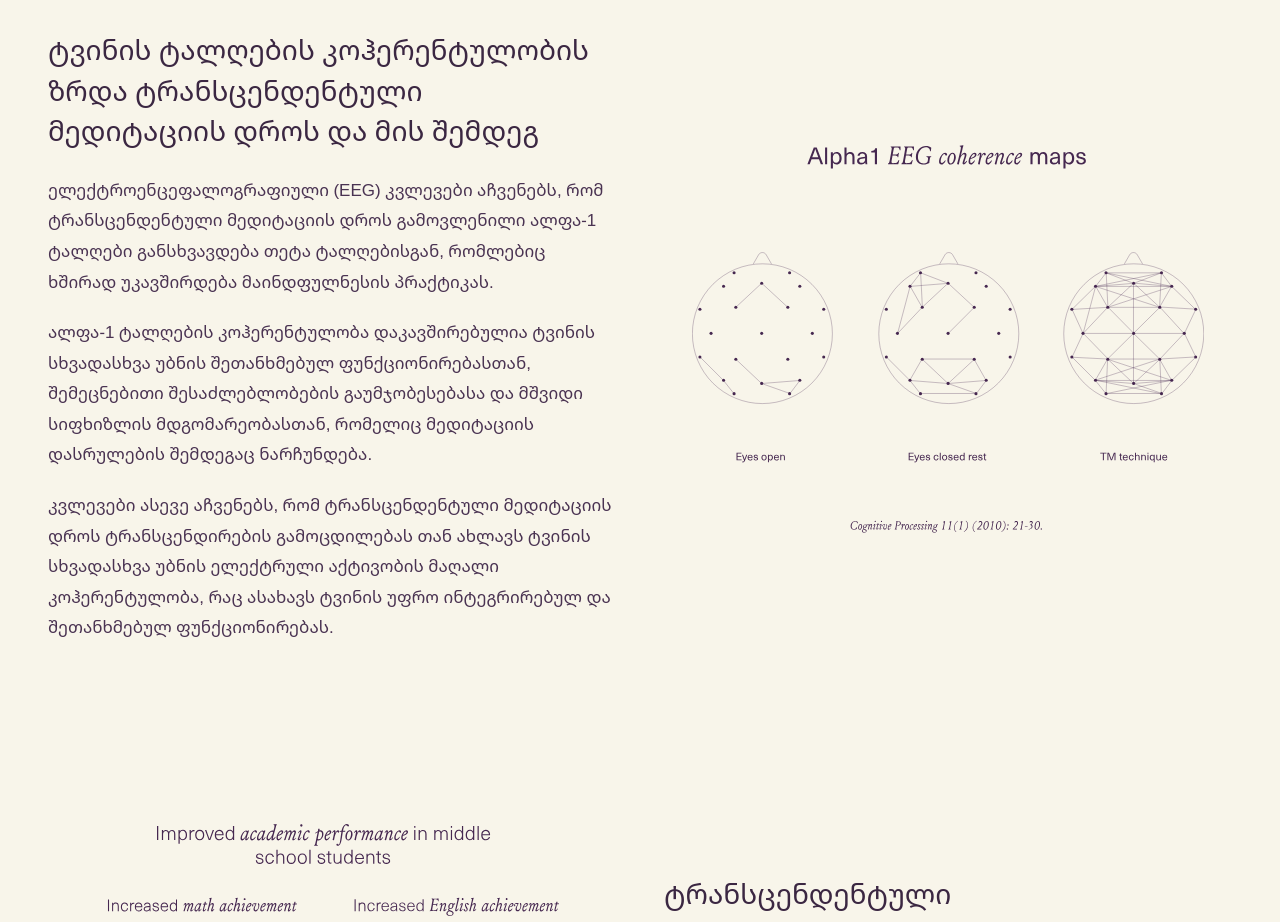
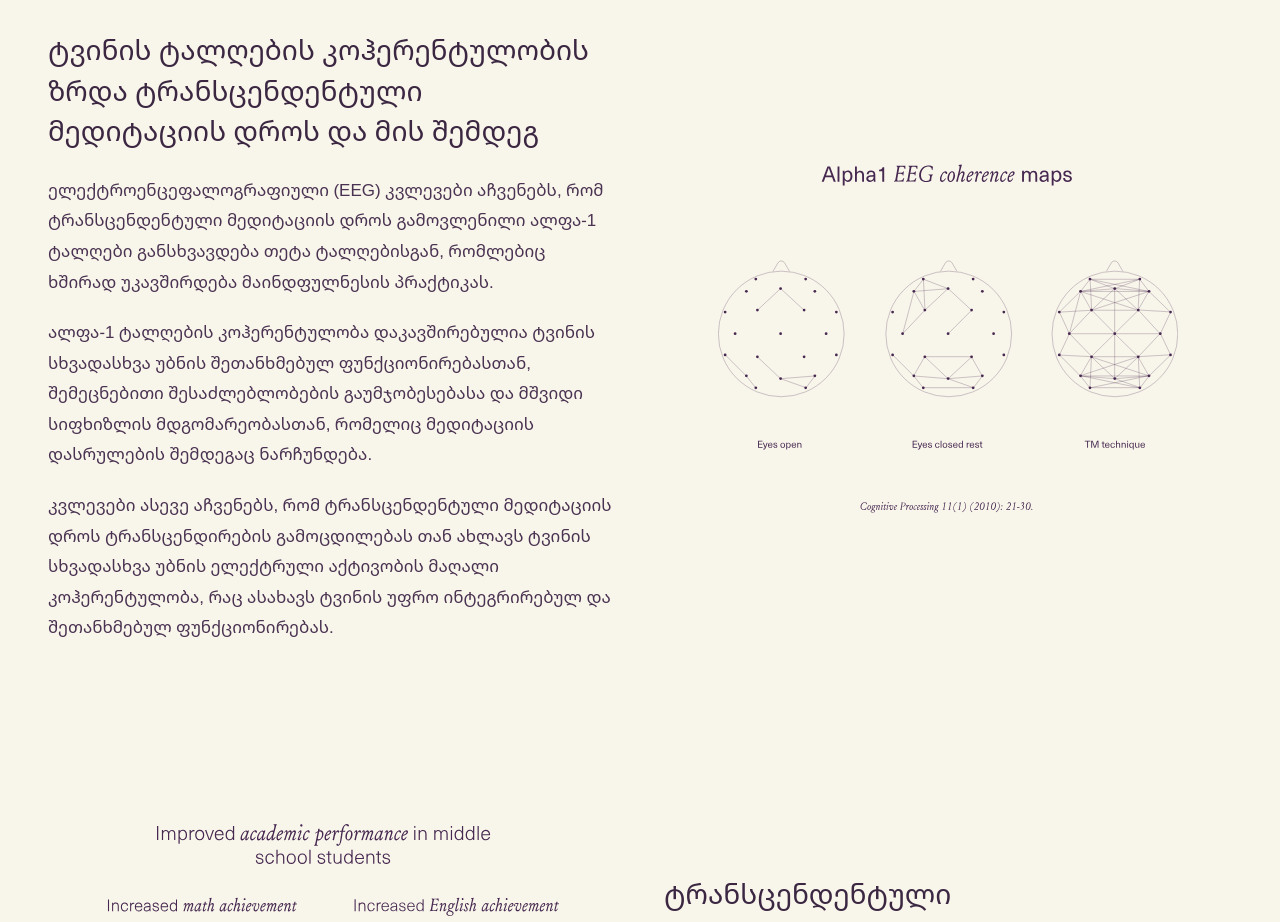
Before and after one commit to avtokakhiani/transcendental-meditation, a Next.js app in the folder apps/web/: page /brain-function in a window 1280 px wide. Shown: the part 1800-2722 px from the top of the page. Built offline with nearby package versions, Linux system fonts and the light colour scheme.

Commit message:
feat: add media query for coherence chart responsiveness

```diff
--- a/apps/web/src/app/(site)/brain-function/brain-function.module.css
+++ b/apps/web/src/app/(site)/brain-function/brain-function.module.css
@@ -5,6 +5,13 @@
 .coherenceChart.coherenceChart {
   width: 90%;
   max-width: 540px;
+}
+
+@media (min-width: 64rem) {
+  .coherenceChart.coherenceChart {
+    width: 81%;
+    max-width: 486px;
+  }
 }
 
 .selfEsteemChart.selfEsteemChart {
```
